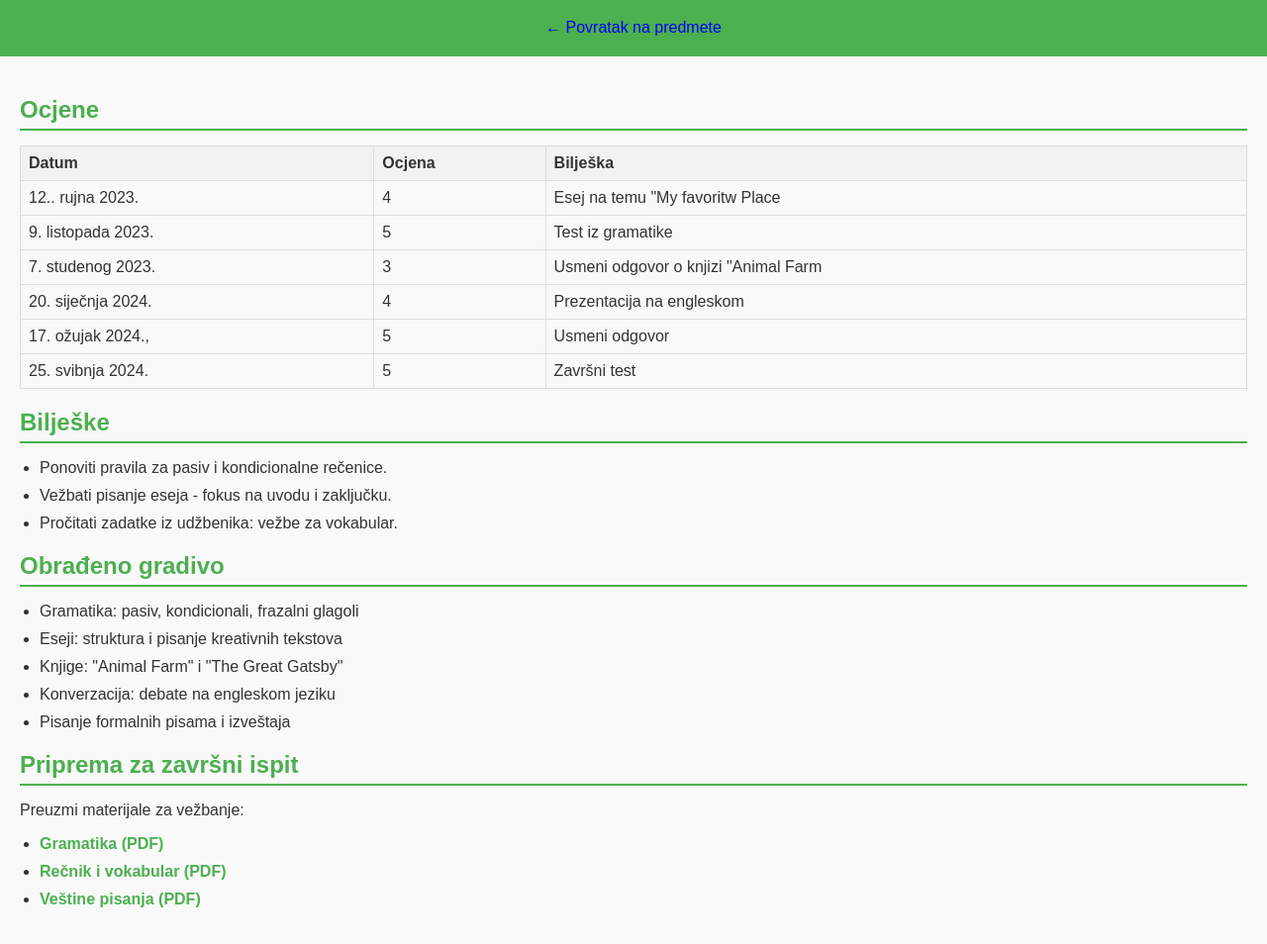
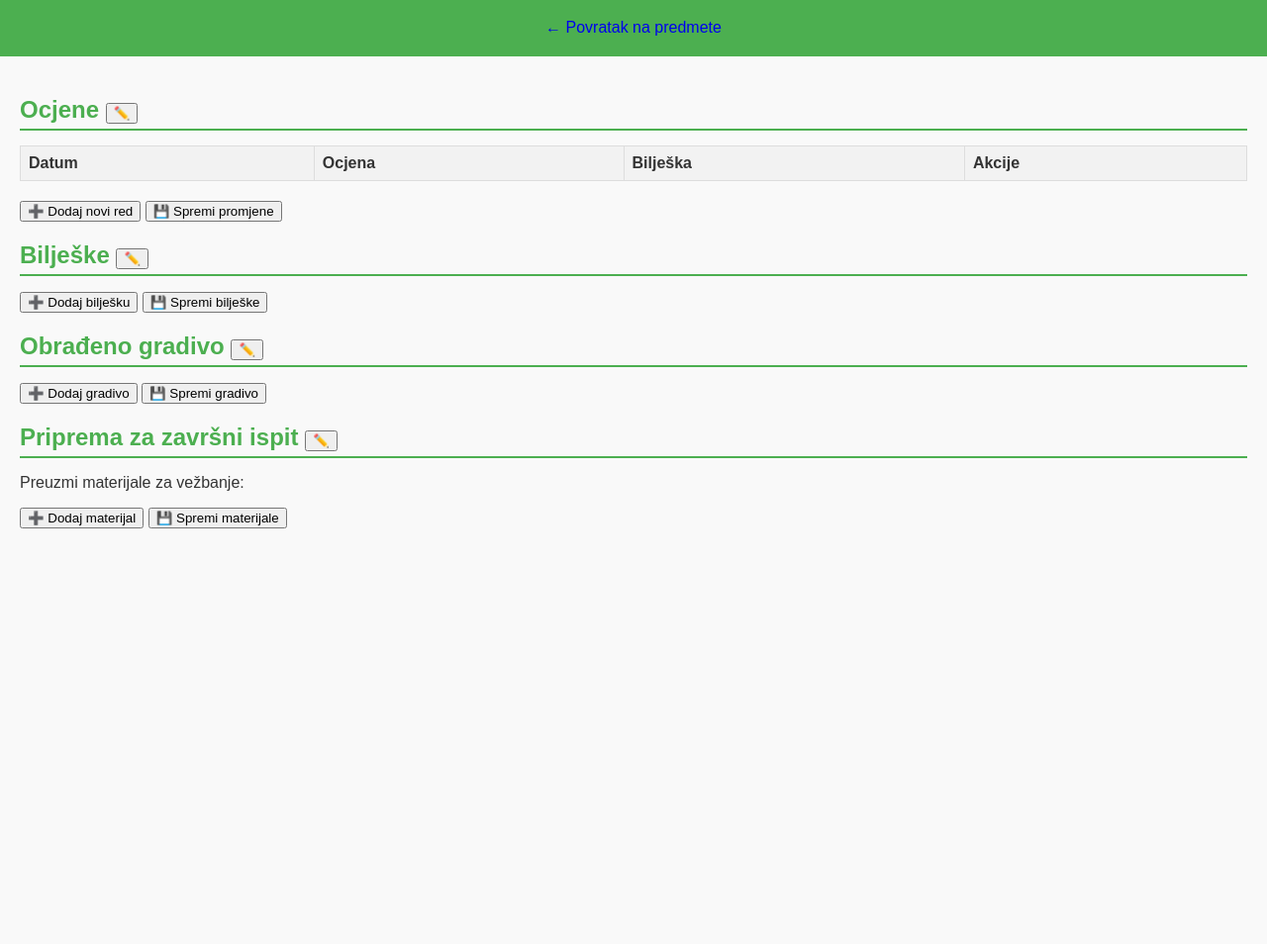
Before and after one commit to DivicM/UPI_Projekt, a website: page frontend/pages/engleski-jezik.html in a window 1280 px wide. Shown: the part 81-1035 px from the top of the page at 99% size. After the commit the page ends 800 px from the top, so only its background shows below. Drawn offline with Linux system fonts and the light colour scheme; files that its build step writes are made by us from their sources.

Commit message:
Update engleski-jezik.html

```diff
--- a/frontend/pages/engleski-jezik.html
+++ b/frontend/pages/engleski-jezik.html
@@ -4,8 +4,7 @@
   <meta charset="UTF-8">
   <meta name="viewport" content="width=device-width, initial-scale=1.0">
   <title>Engleski jezik</title>
-  <link rel="stylesheet" href="/styles/predmet.css">
-  <script src="/frontend/js/engleski.js" defer></script>
+  <link rel="stylesheet" href="/frontend/styles/predmet.css">
 </head>
 <body>
   <header>
@@ -14,46 +13,53 @@
   </header>
   <main>
     <section class="grades">
-      <h2>Ocjene</h2>
+      <h2>Ocjene <button id="editGradesButton" class="hidden">✏️</button></h2>
       <table>
         <thead>
           <tr>
             <th>Datum</th>
             <th>Ocjena</th>
             <th>Bilješka</th>
+            <th>Akcije</th> <!-- Dodaj kolonu za uređivanje -->
           </tr>
         </thead>
         <tbody id="grades-table">
-          <!-- Dinamički popunjeno u predmet-matematika.js -->
+          <!-- Dinamički popunjeno u biologija.js -->
         </tbody>
       </table>
+      <button id="addRowButton" class="hidden">➕ Dodaj novi red</button>
+      <button id="saveGradesButton" class="hidden">💾 Spremi promjene</button>
     </section>
 
     <section class="notes">
-      <h2>Bilješke</h2>
+      <h2>Bilješke <button id="editNotesButton" class="hidden">✏️</button></h2>
       <ul id="notes-list">
-        <!-- Dinamički popunjeno u predmet-matematika.js -->
+                <!-- Dinamički popunjeno u predmet-matematika.js -->
       </ul>
+      <button id="addNoteButton" class="hidden">➕ Dodaj bilješku</button>
+      <button id="saveNotesButton" class="hidden">💾 Spremi bilješke</button>
     </section>
 
     <!-- Sekcija za gradivo -->
     <section class="curriculum">
-        <h2>Obrađeno gradivo</h2>
+        <h2>Obrađeno gradivo <button id="editCurriculumButton" class="hidden">✏️</button></h2>
         <ul id="curriculum-list">
-          <!-- Dinamički popunjeno preko engleski-jezik.js -->
+          <!-- Dinamički se popunjava preko biologija.js -->
         </ul>
+        <button id="addCurriculumButton" class="hidden">➕ Dodaj gradivo</button>
+        <button id="saveCurriculumButton" class="hidden">💾 Spremi gradivo</button>
       </section>
 
       <!-- Sekcija za pripremu za završni ispit -->
       <section class="final-exam">
-        <h2>Priprema za završni ispit</h2>
+        <h2>Priprema za završni ispit <button id="editFinalExamButton" class="hidden">✏️</button></h2>
         <p>Preuzmi materijale za vežbanje:</p>
-        <ul>
-          <li><a href="/materials/grammar.pdf" download>Gramatika (PDF)</a></li>
-          <li><a href="/materials/vocabulary.pdf" download>Rečnik i vokabular (PDF)</a></li>
-          <li><a href="/materials/writing-skills.pdf" download>Veštine pisanja (PDF)</a></li>
+        <ul id="final-exam-list">
         </ul>
+        <button id="addFinalExamButton" class="hidden">➕ Dodaj materijal</button>
+        <button id="saveFinalExamButton" class="hidden">💾 Spremi materijale</button>
       </section>
   </main>
+  <script src="/frontend/js/engleski-jezik.js" defer></script>
 </body>
 </html>
```
